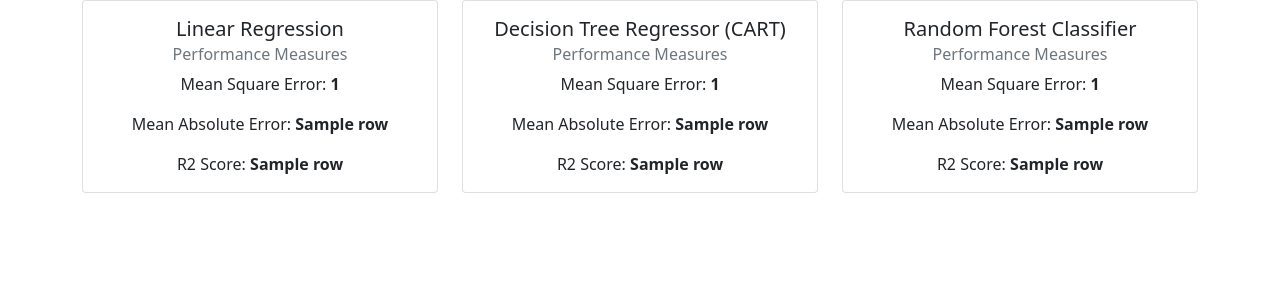
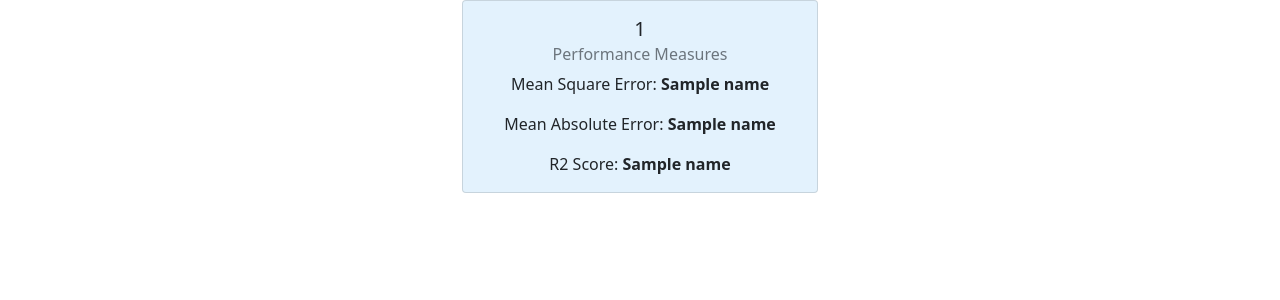
Before and after one commit to apoorva-sp/ML-AAT, a Flask app: template templates/performance.html in a window 1280 px wide. Shown: the part 56-356 px from the top of the page. Run offline with Flask 3, Linux system fonts and the light colour scheme; the template is opened without the code that fills it: most values are stand-ins (such as "Sample title", 1, 10 or a date in 2020); parts of the project's set-up code (start-up, migrations or seed data) failed here and were passed over.

Commit message:
final changes made to html and app.py

```diff
--- a/app.py
+++ b/app.py
@@ -7,6 +7,7 @@ from random import uniform
 from main import pre_processing, linear_regression, decision_tree, random_forest, evaluate, encode, random_traffic, \
     random_weather
 from path import path, api_key
+from pre_processing import eval_models_with_pca
 
 gmaps = googlemaps.Client(key=api_key)
 app = Flask(__name__)
@@ -14,6 +15,7 @@ app = Flask(__name__)
 models = []
 performances = []
 performances_measure = []
+names = ["Linear Regression", "Decision Tree CART", "Random Forest"]
 
 df = pd.read_csv(path)
 x_train, x_test, y_train, y_test = pre_processing(df)
@@ -21,17 +23,20 @@ x_train, x_test, y_train, y_test = pre_processing(df)
 linear_regression_model = linear_regression(x_train, x_test, y_train)
 decision_tree_model = decision_tree(x_train, x_test, y_train)
 random_forest_model = random_forest(x_train, x_test, y_train)
+evaluated_with_pca = eval_models_with_pca()
 
 models.extend([linear_regression_model[0], decision_tree_model[0], random_forest_model[0]])
 performances.extend([linear_regression_model[1], decision_tree_model[1], random_forest_model[1]])
 
-for p in performances:
-    performances_measure.append(evaluate(y_test, p))
+for p in range(3):
+    performances_measure.append([names[p], evaluate(y_test, performances[p])])
+
+for i in range(3):
+    performances_measure.append([names[i] + " with PCA", evaluated_with_pca[i]])
 
 
 @app.route('/')
 def root():
-    print(performances_measure)
     return render_template('home.html')
 
 
@@ -43,10 +48,11 @@ def performance():
 @app.route('/predicted', methods=["POST"])
 def home():
     now = datetime.now()
-    directions_result = gmaps.directions("kamakshipalya bangalore karnataka",
-                                         "elimale karnataka",
+    directions_result = gmaps.directions(request.form['source'],
+                                         request.form['destination'],
                                          mode="driving",
                                          departure_time=now)
+
     distance = directions_result[0]["legs"][0]["distance"]["value"] / 1000
     duration = directions_result[0]["legs"][0]["duration"]["value"] / 60
     data = {
@@ -65,8 +71,8 @@ def home():
     training_columns = x_train.columns
     new_data = encode(user_data_frame).reindex(columns=training_columns, fill_value=0)
     predicted_fare = 0
-    for i in range(3):
-        predicted_fare += models[i].predict(new_data)[0]
+    for m in range(3):
+        predicted_fare += models[m].predict(new_data)[0]
     predicted_fare = round(predicted_fare / 3, 2)
     if int(data['Trip_Distance_km'][0]) == 0 or int(data['Trip_Duration_Minutes'][0]) == 0:
         predicted_fare = 0
--- a/templates/home.html
+++ b/templates/home.html
@@ -84,7 +84,7 @@
         </div>
         <br><br>
         <div class="d-grid gap-2 col-6 mx-auto">
-            <button type="submit" class="btn btn-outline-secondary">Run</button>
+            <button type="submit" class="btn btn-outline-secondary">Predict Fare</button>
         </div>
     </div>
 </form>
--- a/templates/performance.html
+++ b/templates/performance.html
@@ -25,39 +25,20 @@
 
 <div class="container">
     <div class="row justify-content-center">
+
+        {%for row in performance_data%}
         <div class="col-md-4">
-            <div class="card mb-3">
+            <div class="card mb-3" style="background-color: #e3f2fd;">
                 <div class="card-body text-center">
-                    <h5 class="card-title">Linear Regression</h5>
+                    <h5 class="card-title">{{row[0]}}</h5>
                     <h6 class="card-subtitle mb-2 text-muted">Performance Measures</h6>
-                    <p class="card-text">Mean Square Error: <strong>{{ performance_data[0][0] }}</strong></p>
-                    <p class="card-text">Mean Absolute Error: <strong>{{ performance_data[0][1] }}</strong></p>
-                    <p class="card-text">R2 Score: <strong>{{ performance_data[0][2] }}</strong></p>
+                    <p class="card-text">Mean Square Error: <strong>{{row[1][0]}}</strong></p>
+                    <p class="card-text">Mean Absolute Error: <strong>{{ row[1][1] }}</strong></p>
+                    <p class="card-text">R2 Score: <strong>{{ row[1][2] }}</strong></p>
                 </div>
             </div>
         </div>
-        <div class="col-md-4">
-            <div class="card mb-3">
-                <div class="card-body text-center">
-                    <h5 class="card-title">Decision Tree Regressor (CART)</h5>
-                    <h6 class="card-subtitle mb-2 text-muted">Performance Measures</h6>
-                    <p class="card-text">Mean Square Error: <strong>{{ performance_data[1][0] }}</strong></p>
-                    <p class="card-text">Mean Absolute Error: <strong>{{ performance_data[1][1] }}</strong></p>
-                    <p class="card-text">R2 Score: <strong>{{ performance_data[1][2] }}</strong></p>
-                </div>
-            </div>
-        </div>
-        <div class="col-md-4">
-            <div class="card mb-3">
-                <div class="card-body text-center">
-                    <h5 class="card-title">Random Forest Classifier</h5>
-                    <h6 class="card-subtitle mb-2 text-muted">Performance Measures</h6>
-                    <p class="card-text">Mean Square Error: <strong>{{ performance_data[2][0] }}</strong></p>
-                    <p class="card-text">Mean Absolute Error: <strong>{{ performance_data[2][1] }}</strong></p>
-                    <p class="card-text">R2 Score: <strong>{{ performance_data[2][2] }}</strong></p>
-                </div>
-            </div>
-        </div>
+        {% endfor %}
     </div>
 </div>
 
--- a/templates/predicted.html
+++ b/templates/predicted.html
@@ -84,7 +84,7 @@
         </div>
         <br><br>
         <div class="d-grid gap-2 col-6 mx-auto">
-            <button type="submit" class="btn btn-outline-secondary">Run</button>
+            <button type="submit" class="btn btn-outline-secondary">Predict Fare</button>
         </div>
     </div>
 </form>
@@ -92,9 +92,9 @@
         integrity="sha384-MrcW6ZMFYlzcLA8Nl+NtUVF0sA7MsXsP1UyJoMp4YLEuNSfAP+JcXn/tWtIaxVXM"
         crossorigin="anonymous"></script>
 
-    <div class="container mt-4 text-center">
+<div class="container mt-4 text-center">
     <label id="predicted_value_label" class="form-label fw-bold">Predicted Fare: {{value}}</label>
-  </div>
+</div>
 
 </body>
 
```
Also changed, not shown: pre_processing.py (added, +84 -0 lines), test.py (deleted, +0 -80 lines).
